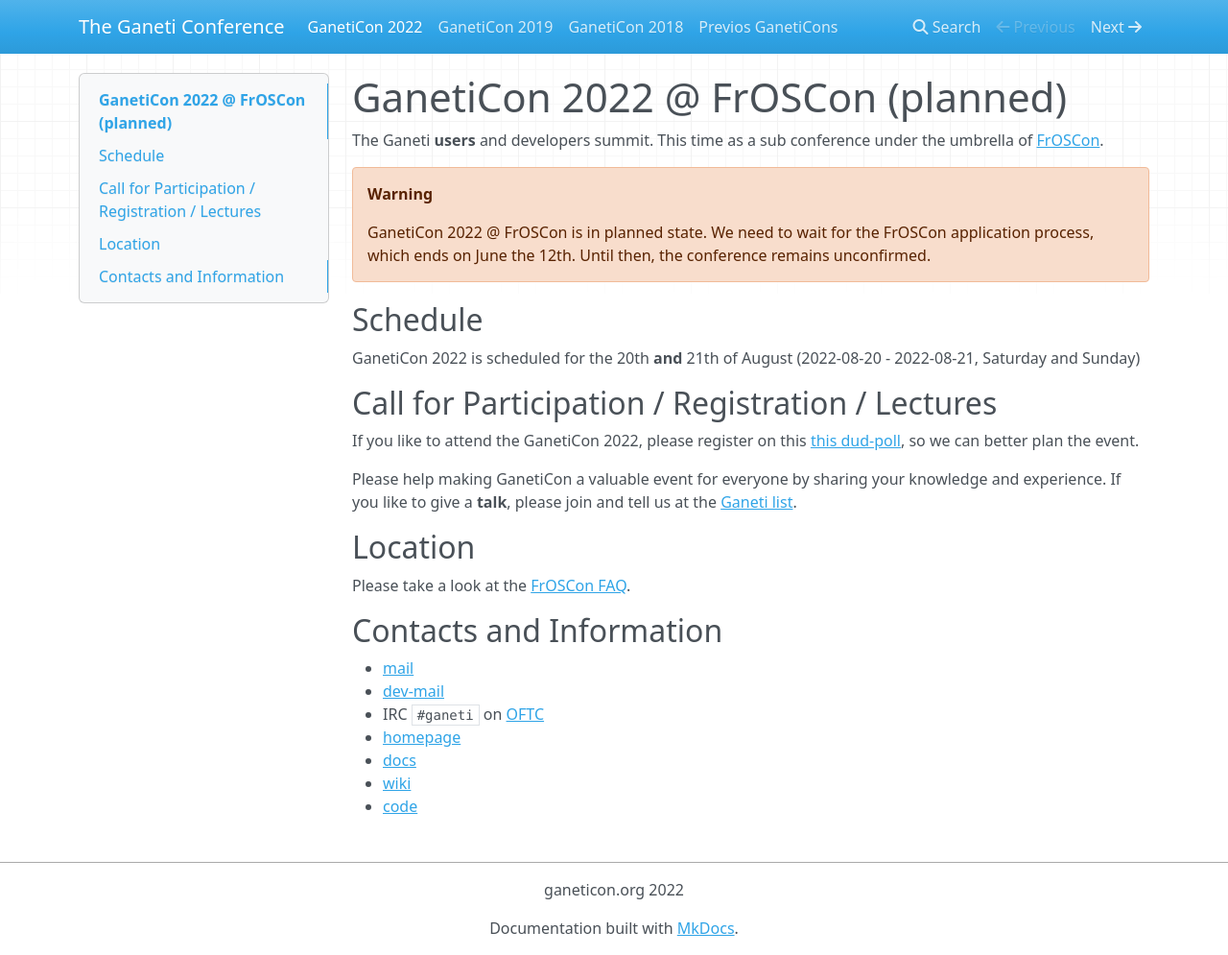
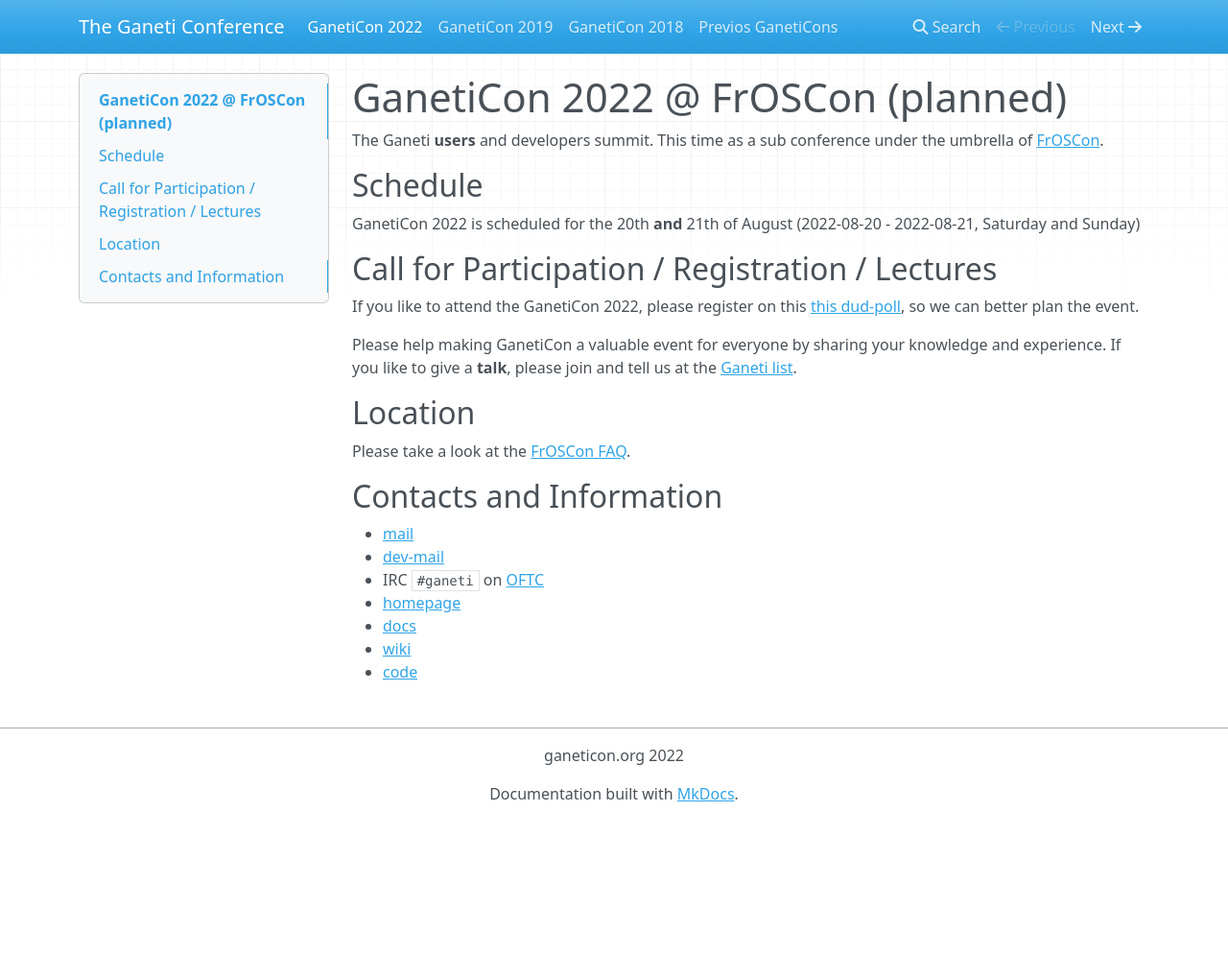
Before and after one commit to ganeticon/ganeticon.github.io, an MkDocs documentation site: the page built from docs/index.md, in a window 1280 px wide and 995 px high. Shown: the whole window at 96% size. Built offline with MkDocs 1.6.1, drawn with Linux system fonts in a browser that asks for light colours; nearby versions of some CDN libraries.

Commit message:
remove waring about unconfirmed state

```diff
--- a/docs/index.md
+++ b/docs/index.md
@@ -1,8 +1,5 @@
 # GanetiCon 2022 @ FrOSCon (planned)
 The Ganeti **users** and developers summit. This time as a sub conference under the umbrella of [FrOSCon](https://www.froscon.org/).
-
-!!! warning
-    GanetiCon 2022 @ FrOSCon is in planned state. We need to wait for the FrOSCon application process, which ends on June the 12th. Until then, the conference remains unconfirmed.
 
 ## Schedule
 GanetiCon 2022 is scheduled for the 20th **and** 21th of August (2022-08-20 - 2022-08-21, Saturday and Sunday)
@@ -13,7 +10,7 @@
 Please help making GanetiCon a valuable event for everyone by sharing your knowledge and experience. If you like to give a **talk**, please join and tell us at the [Ganeti list](https://groups.google.com/g/ganeti).
 
 ## Location
-Please take a look at the [FrOSCon FAQ](https://www.froscon.org/en/faq/#irfaq_37_82863).
+Please take a look at the [FrOSCon FAQ](https://www.froscon.org/en/faq/).
 
 ## Contacts and Information
 * [mail](https://groups.google.com/forum/\#!forum/ganeti)
```
